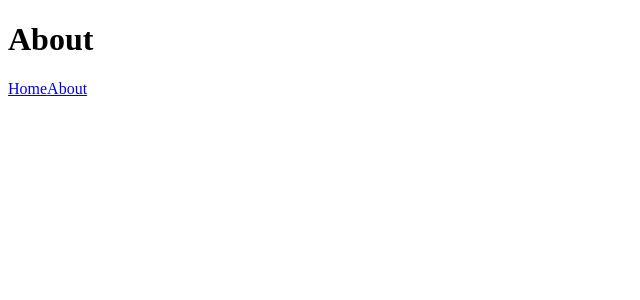
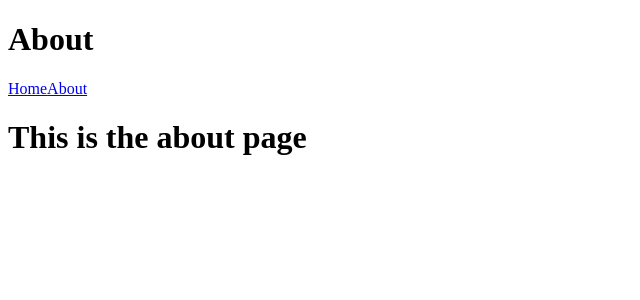
Before and after one commit to pvcresin/testNext, a Next.js app: page /about in a window 1280 px wide. Shown: the top 300 px of the page, without its empty margins (0-640 px from the left). Built offline with nearby package versions, Linux system fonts and the light colour scheme.

Commit message:
Add header to about page

```diff
--- a/pages/about.tsx
+++ b/pages/about.tsx
@@ -10,6 +10,7 @@ const AboutPage: NextPage = () => (
     <Link href='/about'>
       <a>About</a>
     </Link>
+    <h1>This is the about page</h1>
   </>
 )
 
```
